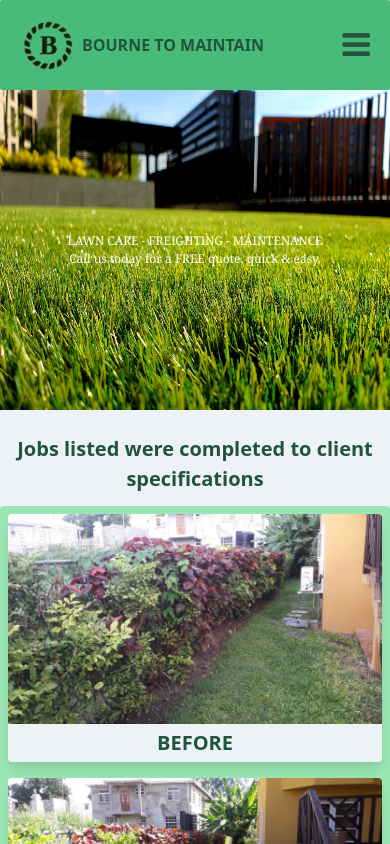
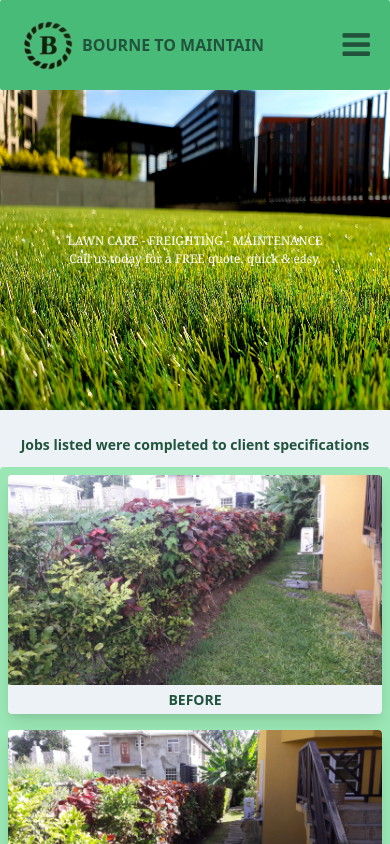
Before and after one commit to dilbourne/BourneToMaintain, a Next.js app: page /our_work in a window 390 px wide. Shown: the top 844 px of the page. Built offline with nearby package versions, Linux system fonts and the light colour scheme.

Commit message:
scale text to screen size

```diff
--- a/components/Card.js
+++ b/components/Card.js
@@ -4,7 +4,7 @@ export const Card = (props) => {
     return (
         <div className="lg:w-45/100 w-96 my-2 lg:my-6 mx-2 bg-gray-200 overflow-hidden rounded shadow-lg">
             <img className="w-full" src={props.src} alt="before and after pictures"/>
-            <p className="font-bold text-center text-green-900 uppercase text-xl px-6 py-1">{props.title}</p>
+            <p className="font-bold text-center text-green-900 uppercase text-sm md:text-lg lg:text-xl px-6 py-1">{props.title}</p>
         </div>
     )
 }
--- a/pages/our_work.js
+++ b/pages/our_work.js
@@ -8,7 +8,7 @@ export default function OurWork(props) {
     return (
         <Layout>
             <div className="w-full flex flex-col">
-                <p className="text-xl text-center text-green-900 font-bold pt-6">Jobs listed were completed to client specifications</p>
+                <p className="text-sm md:text-lg lg:text-xl text-center text-green-900 font-bold pt-6">Jobs listed were completed to client specifications</p>
                 <div className="container bg-green-300 rounded shadow-lg flex flex-row flex-wrap justify-around lg:justify-center items-center my-3">
                     <Card src={folder + "before-1.jpg"} title={before}/>
                     <Card src={folder + "after-1.jpg"} title={after} />
```
